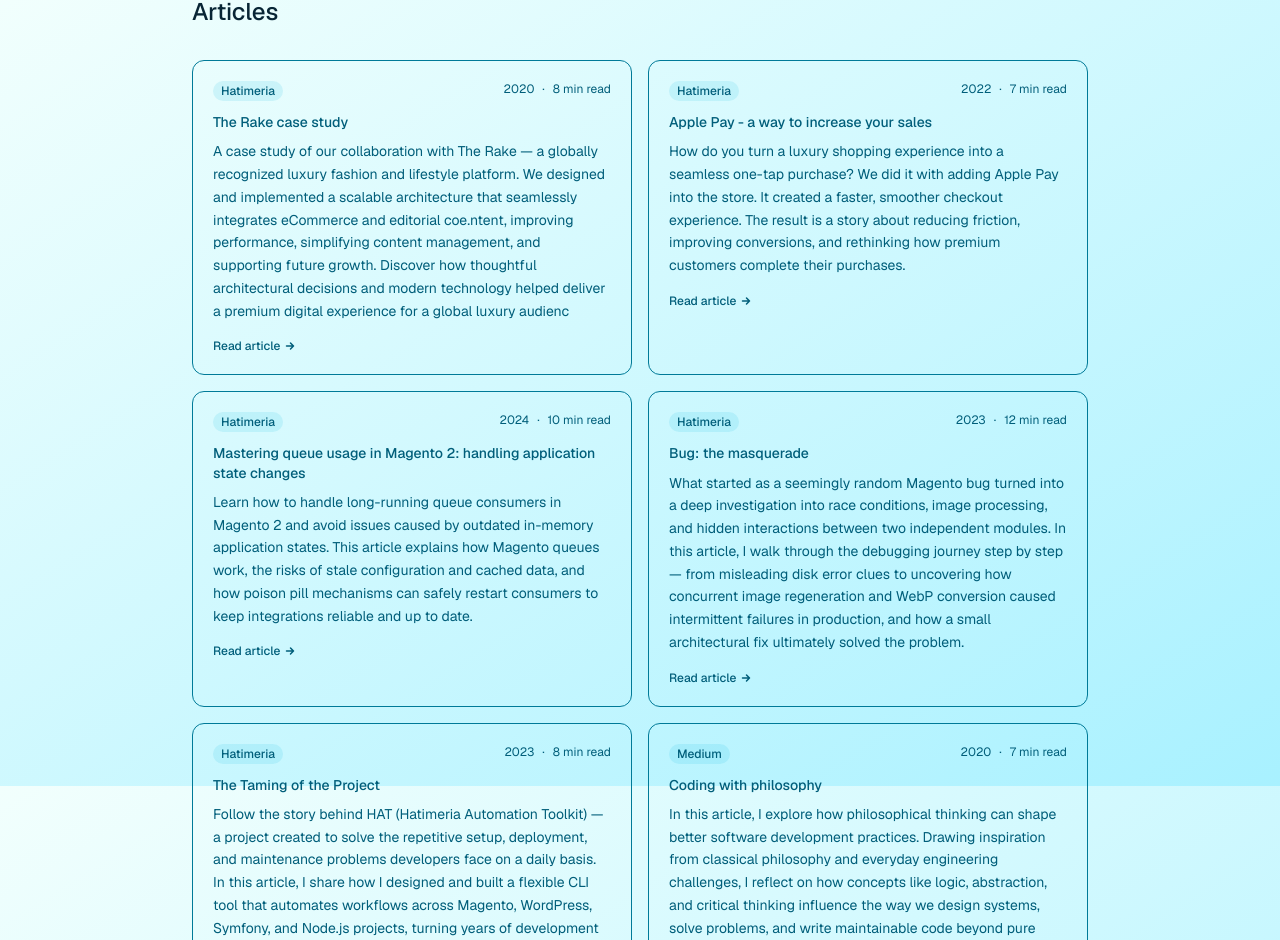
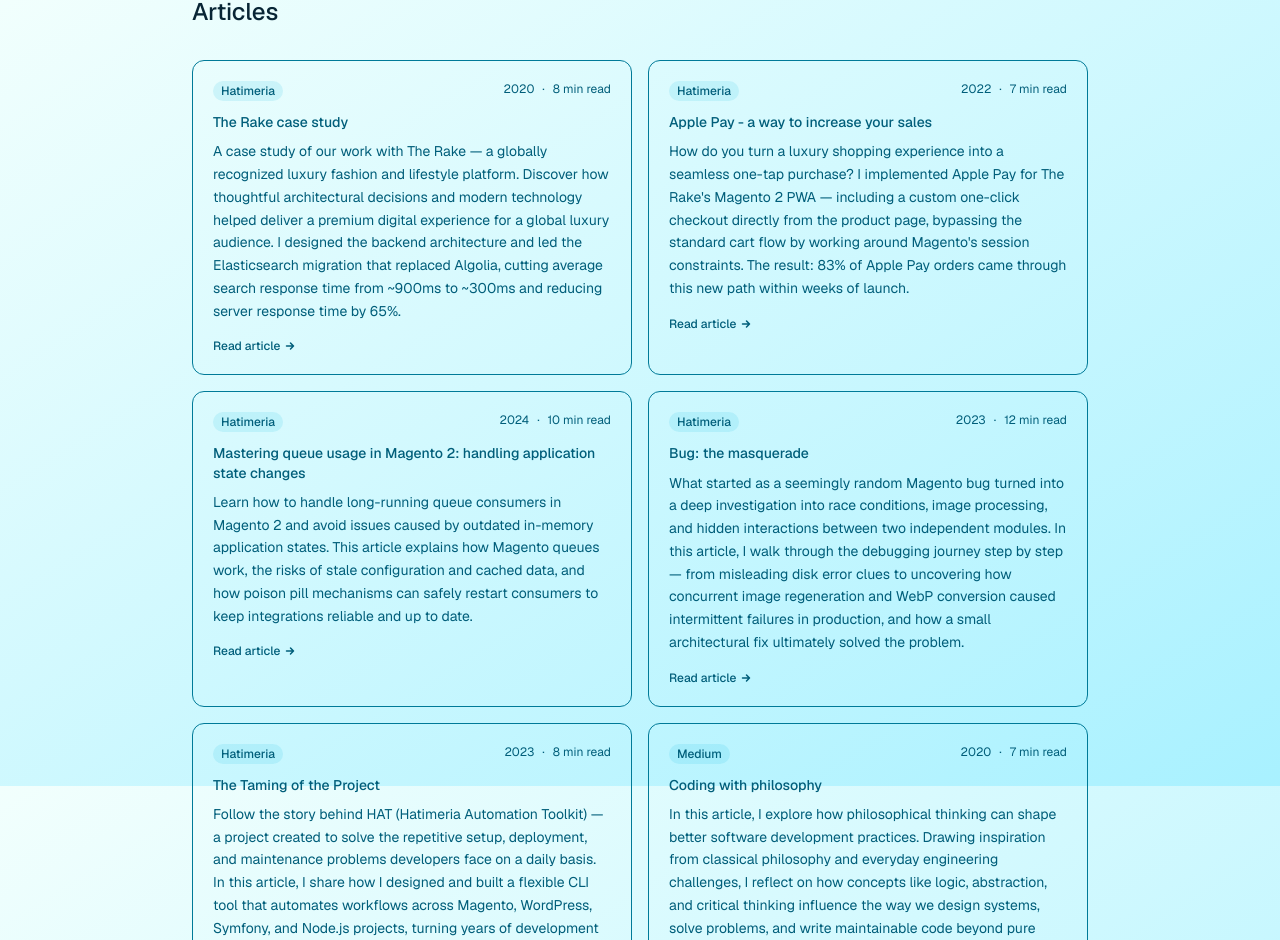
Before and after one commit to Zefiryn/homepage, a Next.js app: page / in a window 1280 px wide. Shown: the part 6414-7354 px from the top of the page. Built offline with nearby package versions, Linux system fonts and the light colour scheme.

Commit message:
Update the rake article descriptions

```diff
--- a/src/components/Blog.tsx
+++ b/src/components/Blog.tsx
@@ -15,7 +15,7 @@
 const posts: Post[] = [
     {
         title: "The Rake case study",
-        excerpt: "A case study of our collaboration with The Rake — a globally recognized luxury fashion and lifestyle platform. We designed and implemented a scalable architecture that seamlessly integrates eCommerce and editorial coe.ntent, improving performance, simplifying content management, and supporting future growth. Discover how thoughtful architectural decisions and modern technology helped deliver a premium digital experience for a global luxury audienc",
+        excerpt: "A case study of our work with The Rake — a globally recognized luxury fashion and lifestyle platform. Discover how thoughtful architectural decisions and modern technology helped deliver a premium digital experience for a global luxury audience. I designed the backend architecture and led the Elasticsearch migration that replaced Algolia, cutting average search response time from ~900ms to ~300ms and reducing server response time by 65%.",
         source: "Hatimeria",
         readingTime: "8 min",
         date: "2020",
@@ -23,7 +23,7 @@
     },
     {
         title: "Apple Pay - a way to increase your sales",
-        excerpt: "How do you turn a luxury shopping experience into a seamless one-tap purchase? We did it with adding Apple Pay into the store. It created a faster, smoother checkout experience. The result is a story about reducing friction, improving conversions, and rethinking how premium customers complete their purchases.",
+        excerpt: "How do you turn a luxury shopping experience into a seamless one-tap purchase? I implemented Apple Pay for The Rake's Magento 2 PWA — including a custom one-click checkout directly from the product page, bypassing the standard cart flow by working around Magento's session constraints. The result: 83% of Apple Pay orders came through this new path within weeks of launch.",
         source: "Hatimeria",
         readingTime: "7 min",
         date: "2022",
```
